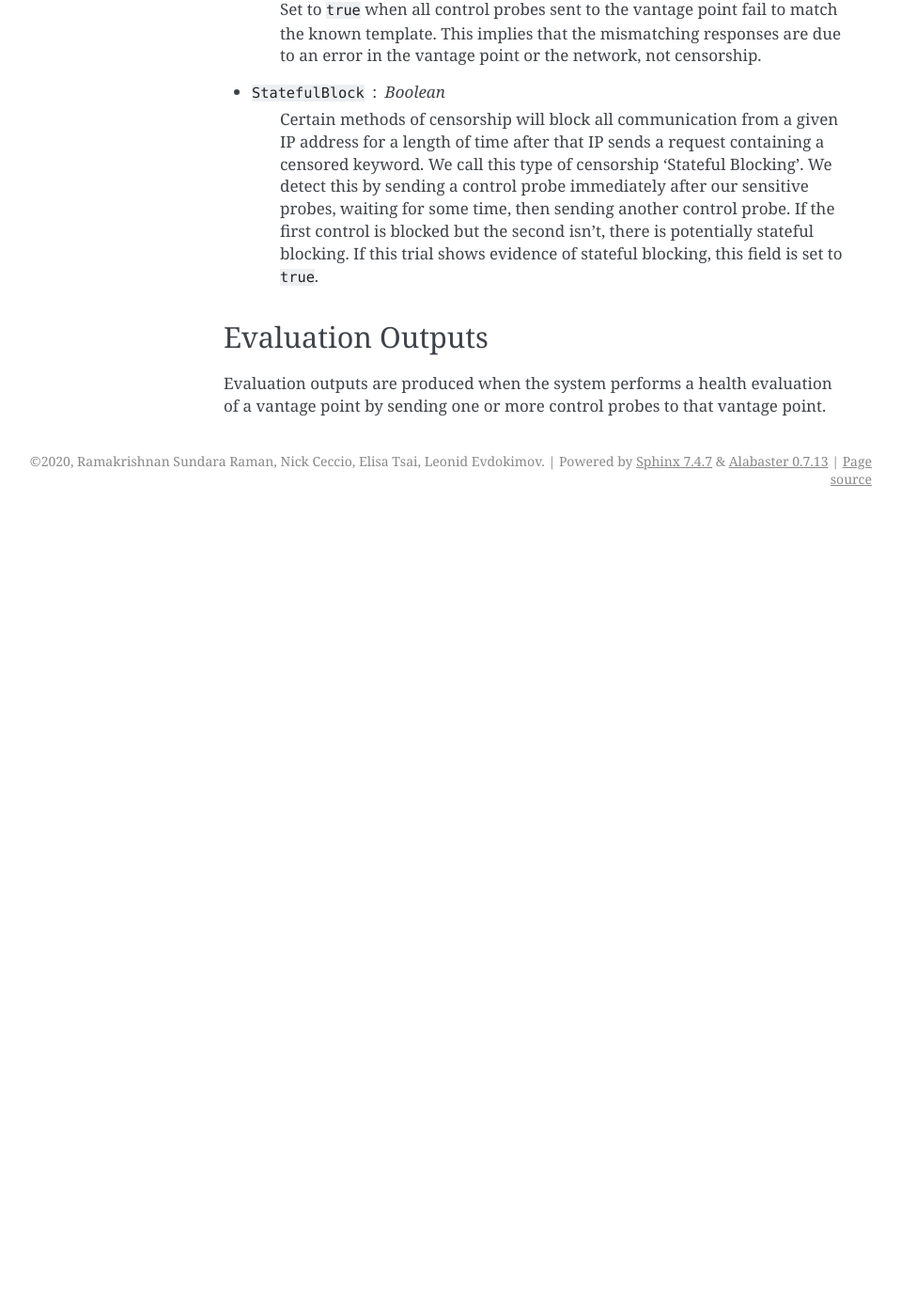
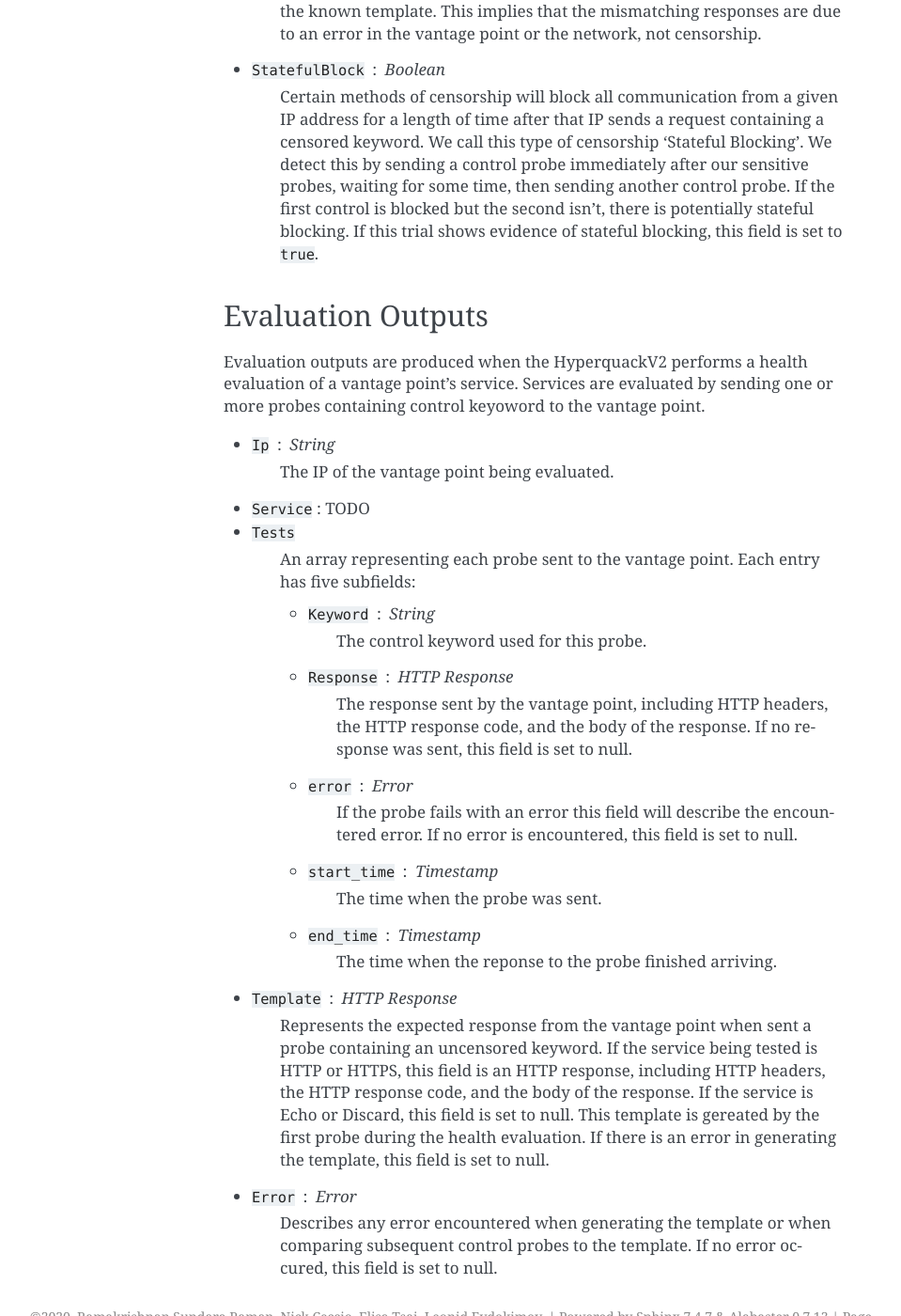
Before and after one commit to censoredplanet/censoredplanet, a Sphinx documentation site: the page built from docs/hyperquackv2.rst, in a window 1280 px wide and 1400 px high, scrolled down 1855 px. Shown: the whole window at 94% size, without its empty margins (182-1141 px from the left). Built offline with Sphinx 7.4.7, drawn with Linux system fonts in a browser that asks for light colours; before the commit the page ends 2404 px from its top, so only the background shows below that; some of the changed text lies outside the part shown.

Commit message:
evaluation outputs

```diff
--- a/docs/hyperquackv2.rst
+++ b/docs/hyperquackv2.rst
@@ -13,7 +13,7 @@ used for remote censorship detection, you can read the following papers:
 Trial Outputs
 *************
 
-Trial outputs are produced when the system attempts to measure whether or not
+Trial outputs are produced when HyperquackV2 attempts to measure whether or not
 a vantage point observes the blocking of a given keyword by sending one or more
 probes to a vantage point.
 
@@ -48,7 +48,7 @@ Fields
         and :code:`false` otherwise.
     * :code:`response` : HTTP Response
         If the response given by the vantage point does not match the template,
-        the system will add this field. Describes the response sent by the
+        HyperquackV2 will add this field. Describes the response sent by the
         vantage point, including HTTP headers, the HTTP response code, and the
         body of the response.
     * :code:`error` : Error
@@ -56,7 +56,7 @@ Fields
         censorship. If this occurs, this field will be included. Describes the
         encountered error.
     * :code:`control_keyword` : String
-        During a trial, the system will sometimes send probes with
+        During a trial, HyperquackV2 will sometimes send probes with
         non-sensitive keywords if all probes with sensitive keywords show
         evidence of being censored. If the probe described by this entry in the
         results array is a control probe, this field will be included. Contains
@@ -87,5 +87,41 @@ Fields
 Evaluation Outputs
 ******************
 
-Evaluation outputs are produced when the system performs a health evaluation of
-a vantage point by sending one or more control probes to that vantage point.
+Evaluation outputs are produced when the HyperquackV2 performs a health
+evaluation of a vantage point's service. Services are evaluated by sending one
+or more probes containing control keyoword to the vantage point.
+
+* :code:`Ip` : String
+    The IP of the vantage point being evaluated.
+* :code:`Service` : TODO
+* :code:`Tests`
+    An array representing each probe sent to the vantage point. Each entry has
+    five subfields:
+
+    * :code:`Keyword` : String
+        The control keyword used for this probe.
+    * :code:`Response` : HTTP Response
+        The response sent by the vantage point, including HTTP headers, the
+        HTTP response code, and the body of the response. If no response was
+        sent, this field is set to null.
+    * :code:`error` : Error
+        If the probe fails with an error this field will describe the
+        encountered error. If no error is encountered, this field is set
+        to null.
+    * :code:`start_time` : Timestamp
+        The time when the probe was sent.
+    * :code:`end_time` : Timestamp
+        The time when the reponse to the probe finished arriving.
+
+* :code:`Template` : HTTP Response
+    Represents the expected response from the vantage point when sent a probe
+    containing an uncensored keyword. If the service being tested is HTTP or
+    HTTPS, this field is an HTTP response, including HTTP headers, the HTTP
+    response code, and the body of the response. If the service is Echo or
+    Discard, this field is set to null. This template is gereated by the first
+    probe during the health evaluation. If there is an error in generating the
+    template, this field is set to null.
+* :code:`Error` : Error
+    Describes any error encountered when generating the template or when
+    comparing subsequent control probes to the template. If no error occured,
+    this field is set to null.
```
Also changed, not shown: other parts of docs/hyperquackv2.rst (+1 -1 lines).
